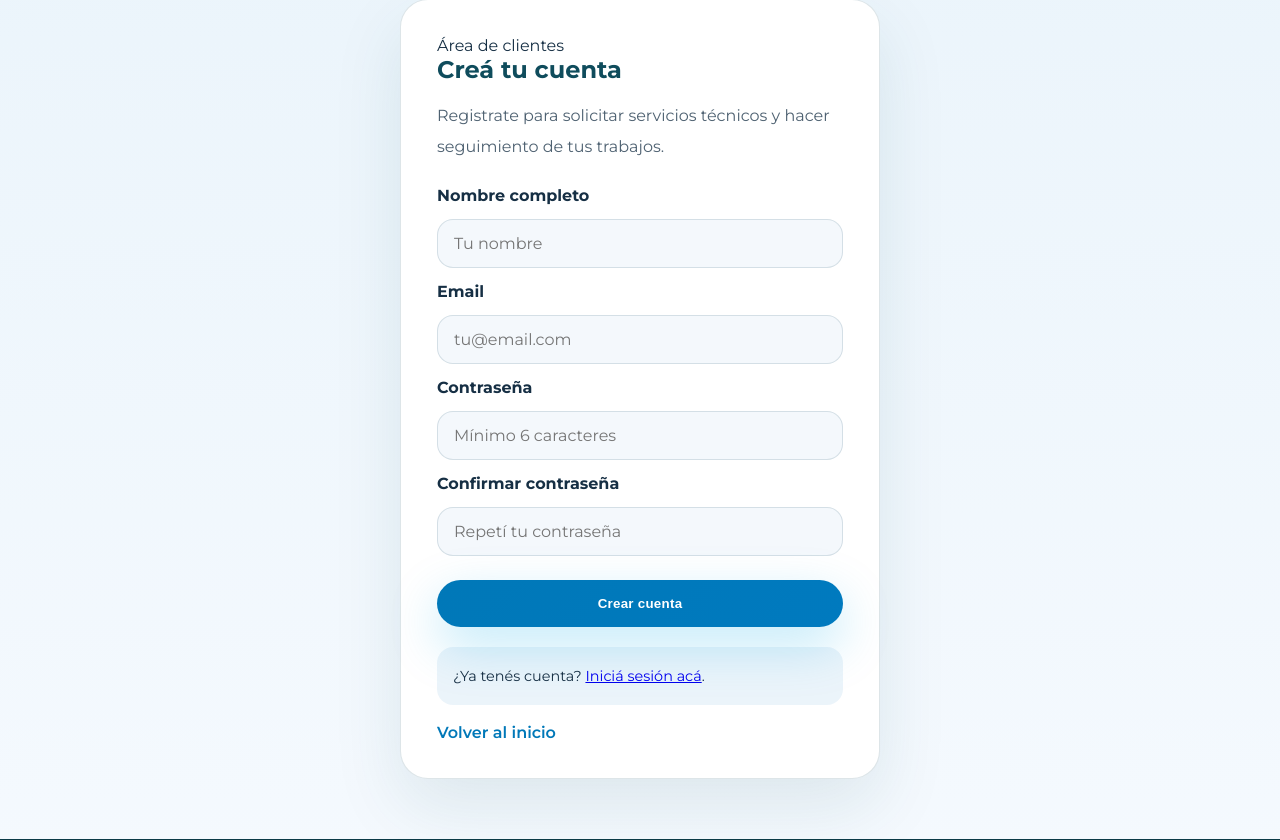
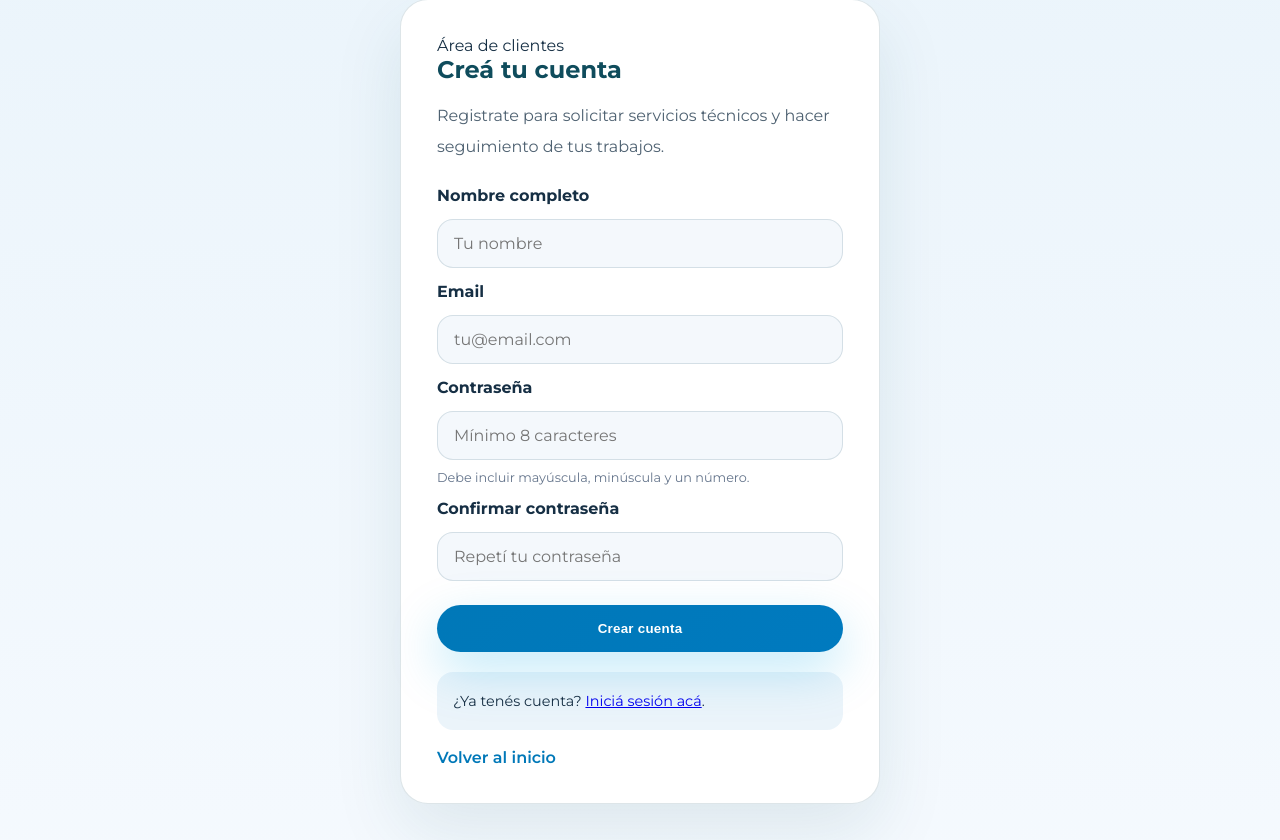
Before and after one commit to quatranoluciano-create/proyecto-web, a PHP site: page /registro.php in a window 1280 px wide. Shown: the part 149-989 px from the top of the page. Run offline with PHP 8.4, Linux system fonts and the light colour scheme; data comes from the database, SQL or seed files in the repository.

Commit message:
Validar fuerza de contraseña al registrarse

```diff
--- a/includes/helpers.php
+++ b/includes/helpers.php
@@ -35,6 +35,18 @@ function validar_longitud(string $texto, int $min, int $max = PHP_INT_MAX): bool
 {
     $longitud = strlen(trim($texto));
     return $longitud >= $min && $longitud <= $max;
+}
+
+function es_clave_segura(string $clave): bool
+{
+    if (strlen($clave) < 8) {
+        return false;
+    }
+    $tiene_mayuscula = preg_match('/[A-Z]/', $clave);
+    $tiene_minuscula = preg_match('/[a-z]/', $clave);
+    $tiene_numero = preg_match('/[0-9]/', $clave);
+
+    return $tiene_mayuscula && $tiene_minuscula && $tiene_numero;
 }
 
 /**
--- a/registro.php
+++ b/registro.php
@@ -20,8 +20,8 @@ if ($_SERVER['REQUEST_METHOD'] === 'POST') {
         $error = 'El nombre debe tener entre 2 y 100 caracteres.';
     } elseif (!es_email_valido($email)) {
         $error = 'El email no es válido.';
-    } elseif (!validar_longitud($clave, 6)) {
-        $error = 'La contraseña debe tener al menos 6 caracteres.';
+    } elseif (!es_clave_segura($clave)) {
+        $error = 'La contraseña debe tener al menos 8 caracteres, con mayúscula, minúscula y un número.';
     } elseif ($clave !== $clave_confirmar) {
         $error = 'Las contraseñas no coinciden.';
     } else {
@@ -81,7 +81,8 @@ require_once __DIR__ . '/includes/header.php';
                    value="<?php echo obtener_valor($_POST, 'email'); ?>">
 
             <label for="clave">Contraseña</label>
-            <input type="password" id="clave" name="clave" placeholder="Mínimo 6 caracteres" required>
+            <input type="password" id="clave" name="clave" placeholder="Mínimo 8 caracteres" required minlength="8">
+            <small class="field-hint">Debe incluir mayúscula, minúscula y un número.</small>
 
             <label for="clave_confirmar">Confirmar contraseña</label>
             <input type="password" id="clave_confirmar" name="clave_confirmar" placeholder="Repetí tu contraseña" required>
--- a/styles.css
+++ b/styles.css
@@ -1286,6 +1286,12 @@ section h2 {
     font-size: 0.9rem;
 }
 
+.field-hint {
+    font-size: 0.8rem;
+    color: #64748b;
+    margin-top: -0.3rem;
+}
+
 .footer-main {
     display: grid;
     grid-template-columns: 1.6fr 1fr 1fr 1.2fr;
```
